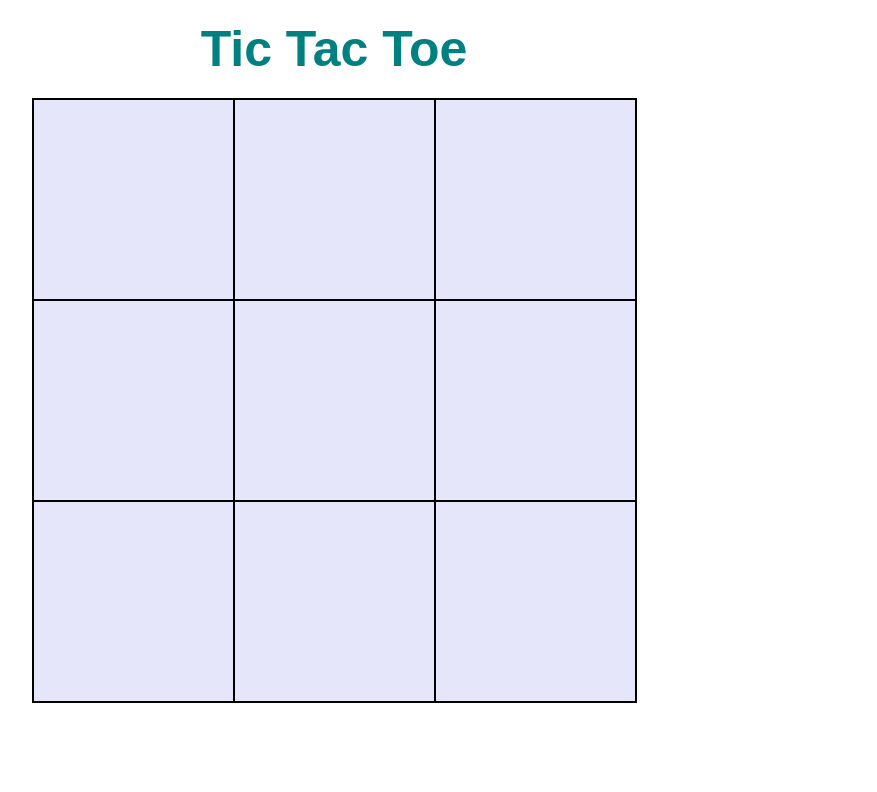
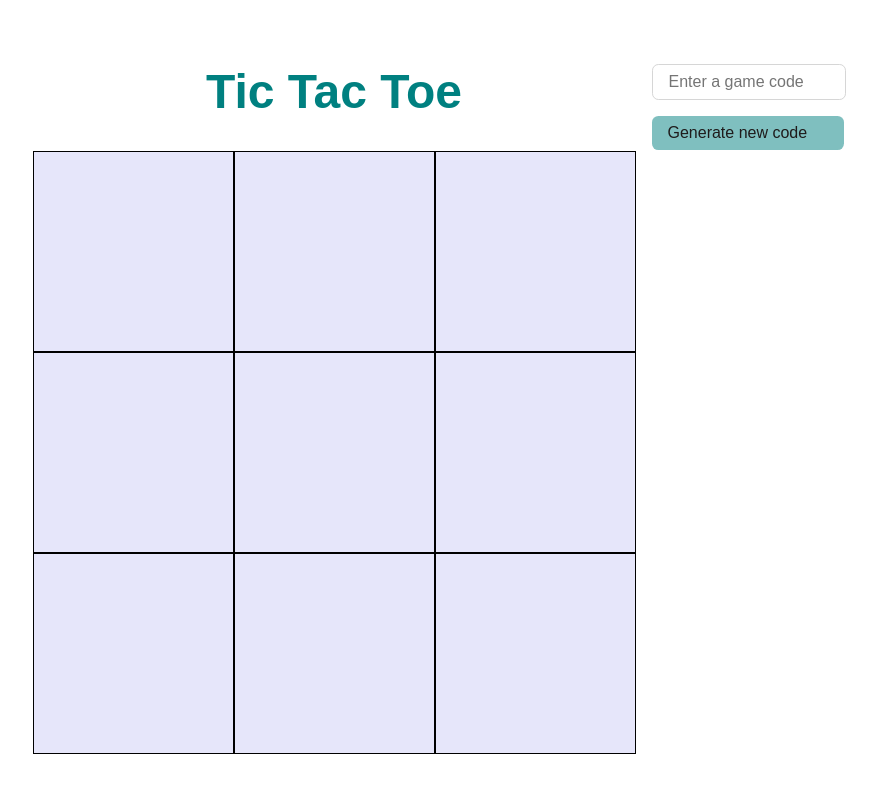
Before and after one commit to ncar285/Tic-Tac-Toe, a website: page index.html in a window 1280 px wide. Shown: the whole page, without its empty margins (306-1183 px from the left). Drawn offline with Linux system fonts and the light colour scheme.

Commit message:
generate game code

```diff
--- /dev/null
+++ b/front_page.css
@@ -0,0 +1,63 @@
+html, body, figure, figcaption, ul, li, h1 {
+    margin: 0;
+    padding: 0;
+    border: 0;
+    font: inherit;
+    text-align: inherit;
+}
+
+body * {
+    font-family: Arial, Helvetica, sans-serif;
+}
+
+h1 {
+    font-size: 3rem;
+    color: teal;
+    font-weight: 800;
+    padding: 4rem 0 2rem 0;
+}
+
+.game-code-enter {
+    position: absolute;
+    width: 10rem;
+    top: 4rem;
+    right: calc(50% - 301.5px - 1rem);
+    transform: translateX(100%);
+}
+
+#game-code {
+    all: unset;
+}
+
+#game-code, #game-code:focus {
+    padding: 0.5rem 1rem;
+    color: #1f1b1b;
+    font-size: 1rem;
+    border-radius: 0.4em;
+    border: 1px solid #cccc;
+    width: 100%;
+}
+
+#game-code:focus {
+    border: #1f1b1b 1px solid;
+}
+
+#code-generate {
+    all: unset;
+    margin-top: 1rem;
+    color: #1f1b1b;
+    background-color: rgba(0, 128,128, 0.5);
+    padding: 0.5rem 1rem;
+    font-size: 1rem;
+    border-radius: 0.4em;
+    width: 100%;
+}
+
+#code-generate:hover {
+    cursor: pointer;
+}
+
+#code-generate:active {
+    background-color: rgba(0, 128,128);
+    transform: scale(1.05);
+}
--- a/index.html
+++ b/index.html
@@ -4,12 +4,20 @@
     <meta charset="utf-8">
     <title>Tic Tac Toe</title>
     <link rel="stylesheet" type="text/css" href="./ttt.css">
+    <link rel="stylesheet" type="text/css" href="./front_page.css">
     <script src="./dist/main.js"></script>
   </head>
 
   <body>
     <h1>Tic Tac Toe</h1>
 
+    <div class="game-code-enter">
+      <form action="">
+        <input id="game-code" type="text" placeholder="Enter a game code" value="">
+      </form>
+      <button id="code-generate">Generate new code</button>
+    </div>
+
     <figure class="ttt"></figure>
   </body>
 </html>
--- a/package.json
+++ b/package.json
@@ -13,5 +13,8 @@
   "devDependencies": {
     "webpack": "^5.88.2",
     "webpack-cli": "^5.1.4"
+  },
+  "dependencies": {
+    "uuid": "^9.0.1"
   }
 }
--- a/src/index.js
+++ b/src/index.js
@@ -1,10 +1,14 @@
-// Add your import statements for View and Game here
-
 import View from "./ttt-view"
 import Game from "../ttt_node/game"
+import { v4 as uuidv4 } from 'uuid';
 
 document.addEventListener("DOMContentLoaded", () => {
-  // Your code here
+
+  document.getElementById('code-generate').addEventListener('click', (e)=> {
+    // debugger
+    const codeInput = document.getElementById('game-code')
+    codeInput.value = uuidv4()
+  })
 
   const game = new Game();
   const ele = document.querySelector(".ttt")
@@ -36,4 +40,7 @@ document.addEventListener("DOMContentLoaded", () => {
     }
 
   })
+
+
+
 });
--- /dev/null
+++ b/src/metaGame.js
@@ -0,0 +1,10 @@
+const uuidv4 = require("uuid/v9")
+
+document.addEventListener("DOMContentLoaded", () => {
+
+    document.getElementById('code-generate').addEventListener('click', (e)=> {
+        const codeInput = document.getElementById('game-code')
+        codeInput.value = uuidv4()
+    })
+
+});
--- a/ttt.css
+++ b/ttt.css
@@ -1,20 +1,3 @@
-/* Your code here */
-html, body, figure, figcaption, ul, li, h1 {
-    margin: 0;
-    padding: 0;
-    border: 0;
-    font: inherit;
-    text-align: inherit;
-  }
-
-h1 {
-    font-size: 50px;
-    font-family: Arial, Helvetica, sans-serif;
-    color: teal;
-    font-weight: 800;
-    padding: 20px;
-}
-
 ul {
     display:flex;
     width: 603px;
```
Also changed, not shown: dist/main.js, 1 other file.
